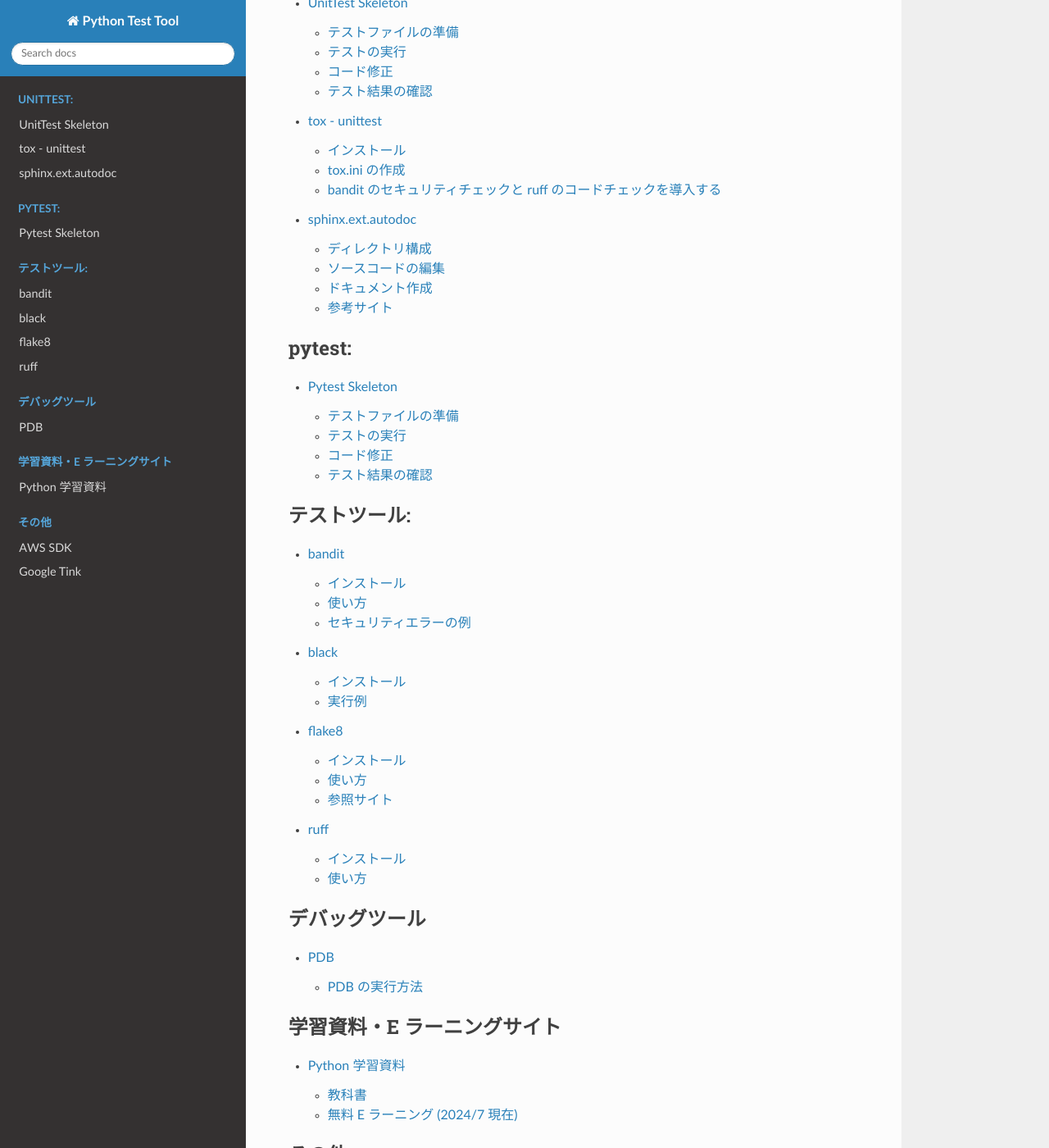
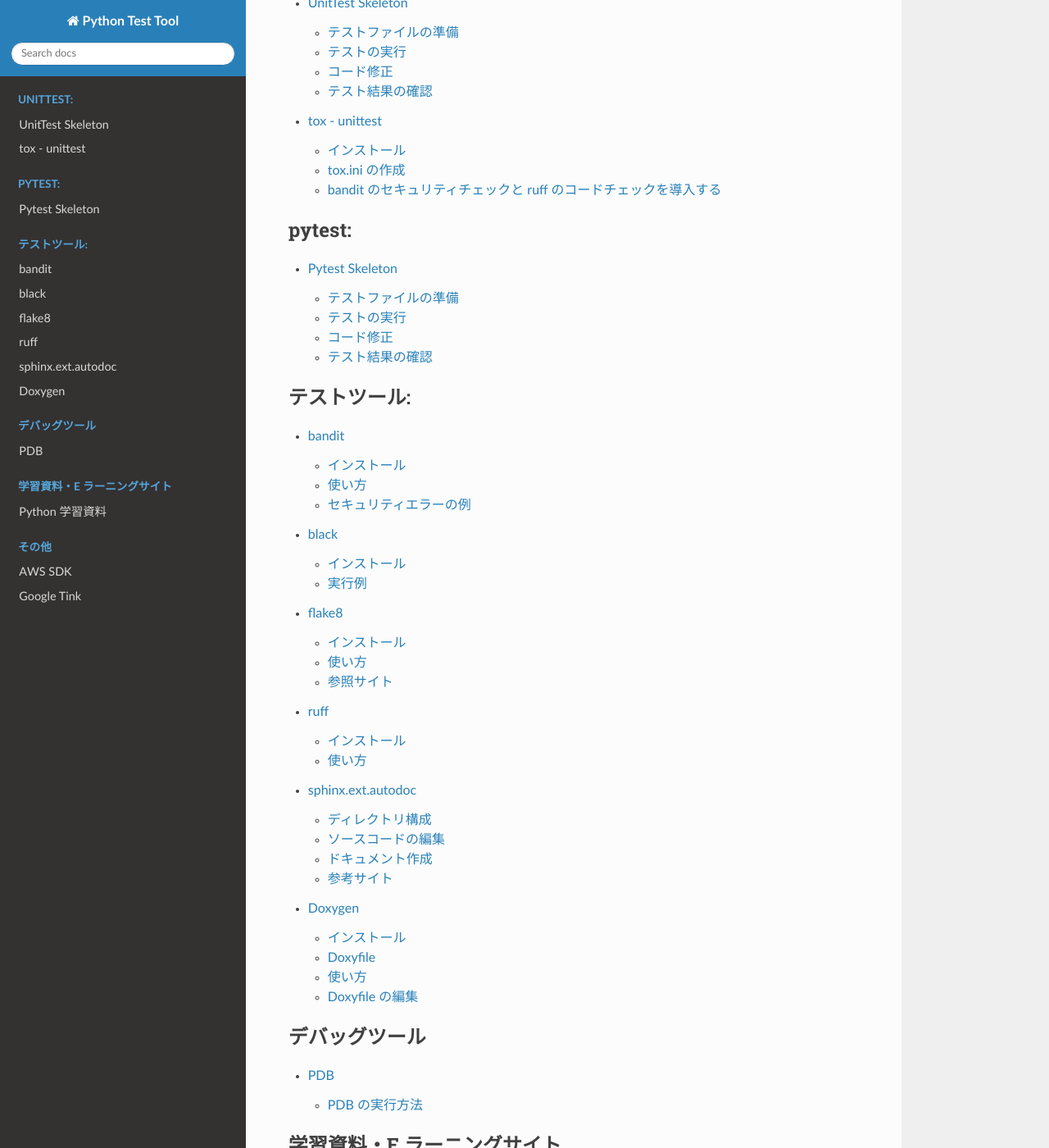
Before and after one commit to nynaka/develop_environment_python, a Sphinx documentation site: the page built from source/index.rst, in a window 1280 px wide and 1400 px high, scrolled down 216 px. Shown: the whole window at 82% size. Built offline with Sphinx 7.4.7 and the Read the Docs theme 2.0.0, drawn with Linux system fonts in a browser that asks for light colours; some of the changed lines change nothing that is shown.

Commit message:
doxygenの使い方登録

````diff
--- a/source/index.rst
+++ b/source/index.rst
@@ -12,7 +12,6 @@
 
    ./unittest/01_skeleton
    ./unittest/02_tox_unittest
-   ./tool/sphinx.ext.autodoc
 
 .. toctree::
    :maxdepth: 2
@@ -28,6 +27,9 @@
    ./tool/black
    ./tool/flake8
    ./tool/ruff
+
+   ./tool/sphinx.ext.autodoc
+   ./tool/doxygen
 
 .. toctree::
    :maxdepth: 2
--- /dev/null
+++ b/source/tool/doxygen.md
@@ -0,0 +1,63 @@
+Doxygen
+===
+
+## インストール
+
+```bash
+sudo apt update
+sudo apt install -y graphviz doxygen
+```
+
+## Doxyfile
+
+通常はいろいろ情報を集めて頑張るのですが、[Doxygenでドキュメント自動生成](https://zenn.dev/karaage0703/articles/50c7445bc65350) の解説のなかで [いい感じのDoxyfile](https://gist.github.com/karaage0703/31d7be40796ad58f205120d707daacaf) がアップロードされているので、そちらを使用させて頂きます。
+
+## 使い方
+
+- ファイル構成
+
+    ```text
+    CurrentDir
+     |-- app
+     | |-- calc.py
+     |-- requirements.txt
+     |-- tests
+     | |-- test_calc.py
+    ```
+
+- ドキュメント生成
+
+    CurrentDir で下記コマンドを実行します。
+
+    - Doxyfile の取得
+
+        ```bash
+        wget \
+            https://gist.githubusercontent.com/karaage0703/31d7be40796ad58f205120d707daacaf/raw/e31dffbbf326790e47b95e64aa340371dc240734/Doxyfile
+        ```
+
+    - ドキュメント生成
+
+        ```bash
+        doxygen Doxyfile
+        ```
+
+    CurrentDir/html ディレクトリが生成されます。
+    CurrentDir/html/index.html をブラウザで参照すると、生成されたドキュメントを確認できます。
+    しっかりドキュメントを書いておくとクラス連携図まで作成してくれます。
+
+## Doxyfile の編集
+
+- GUI ツールのインストール
+
+    ```bash
+    sudo apt install doxygen-gui
+    ```
+
+- ツールの起動
+
+    ```bash
+    doxywizard
+    ```
+
+- メニューバーの `File` ⇒ `Open` で表示されるダイアログで編集対象の Doxyfile を開くと GUI ツールで編集できます。
````
